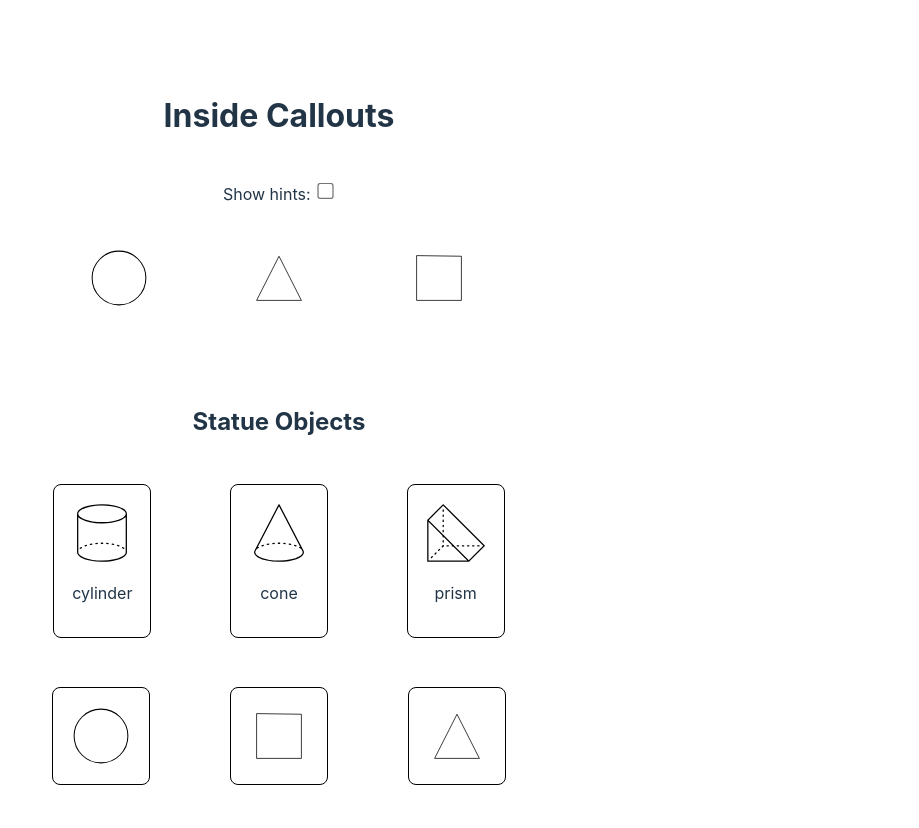
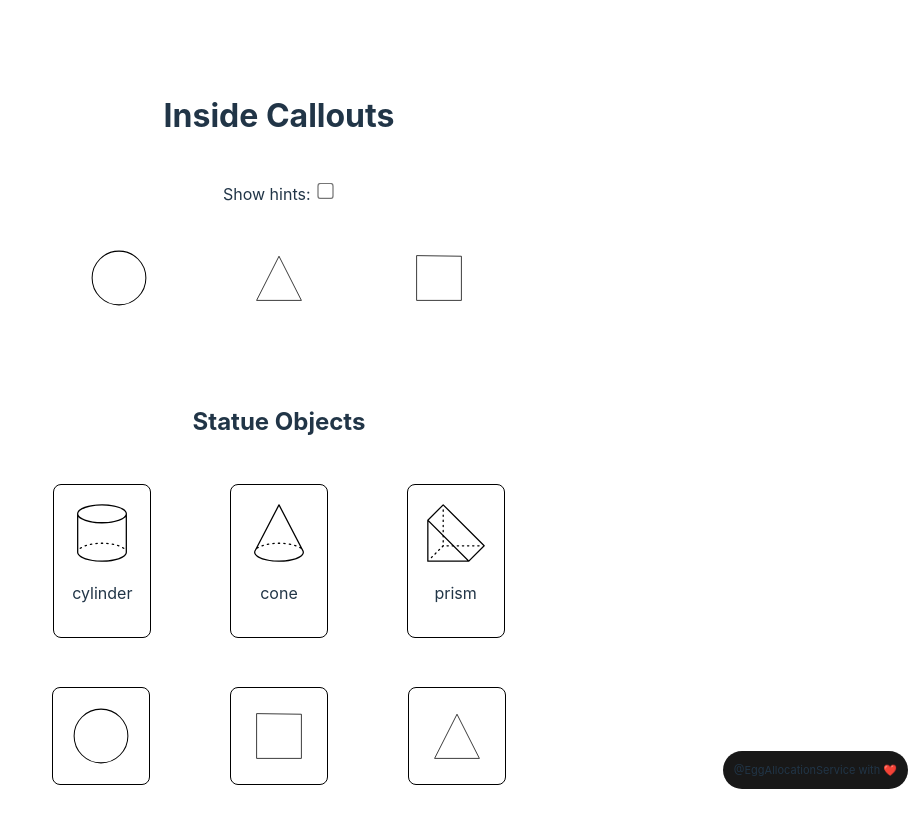
Before and after one commit to EggAllocationService/verity-sim, a Svelte app: page / in a window 1280 px wide. Shown: the top 828 px of the page, without its empty margins (361-1280 px from the left). Built offline with nearby package versions, Linux system fonts and the light colour scheme.

Commit message:
Add credit tag

```diff
--- a/src/App.svelte
+++ b/src/App.svelte
@@ -182,6 +182,9 @@
     />
   </div>
 </div>
+<div id ="credit">
+  @EggAllocationService with ❤️
+</div>
 
 {#if is_complete}
   <div class="modal-backdrop">
@@ -199,6 +202,16 @@
 {/if}
 
 <style>
+  #credit {
+    position: fixed;
+    bottom: 1em;
+    right: 1em;
+    padding: 1em;
+    font-size: 1.5em;
+    background:rgb(24, 24, 24);
+    border-radius: 100vh;
+    font-size: 11px;
+  }
   #hints {
     text-align: center;
     transform: translateY(-20%) scale(1.25);
```
